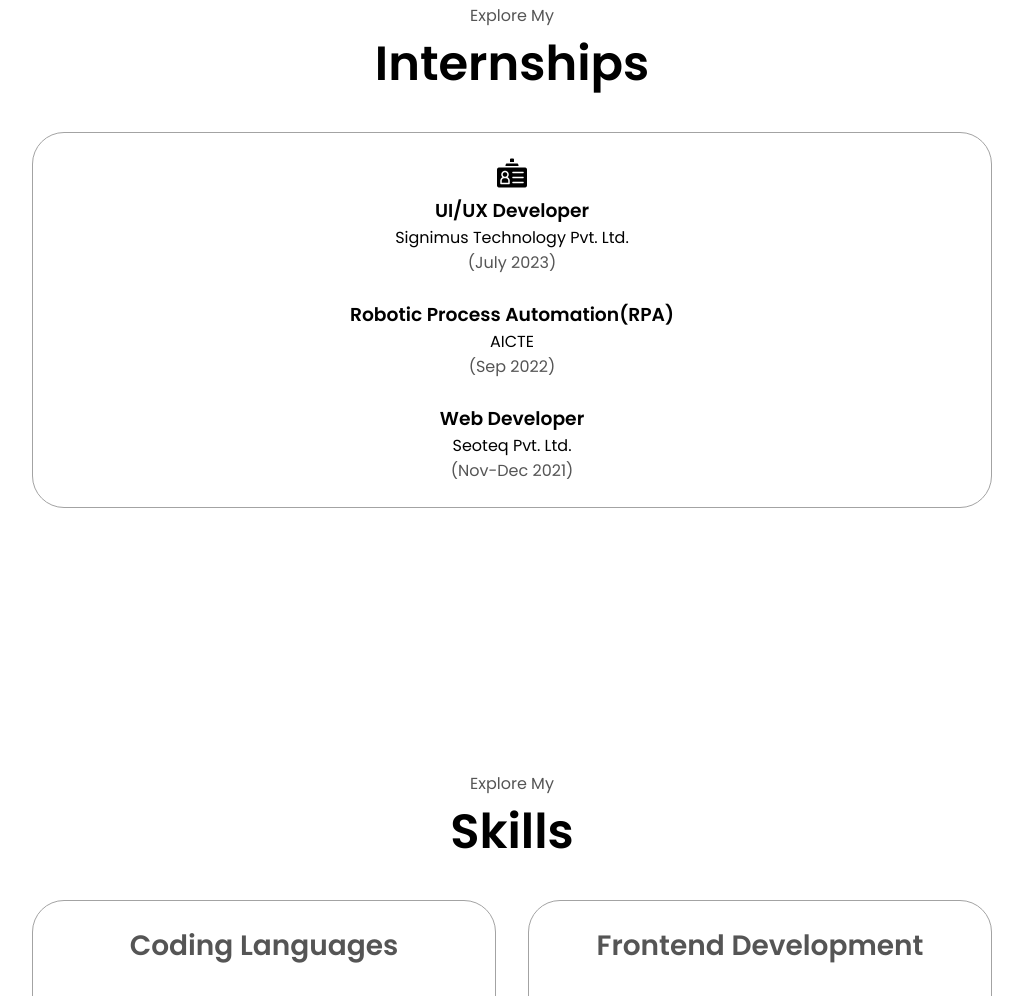
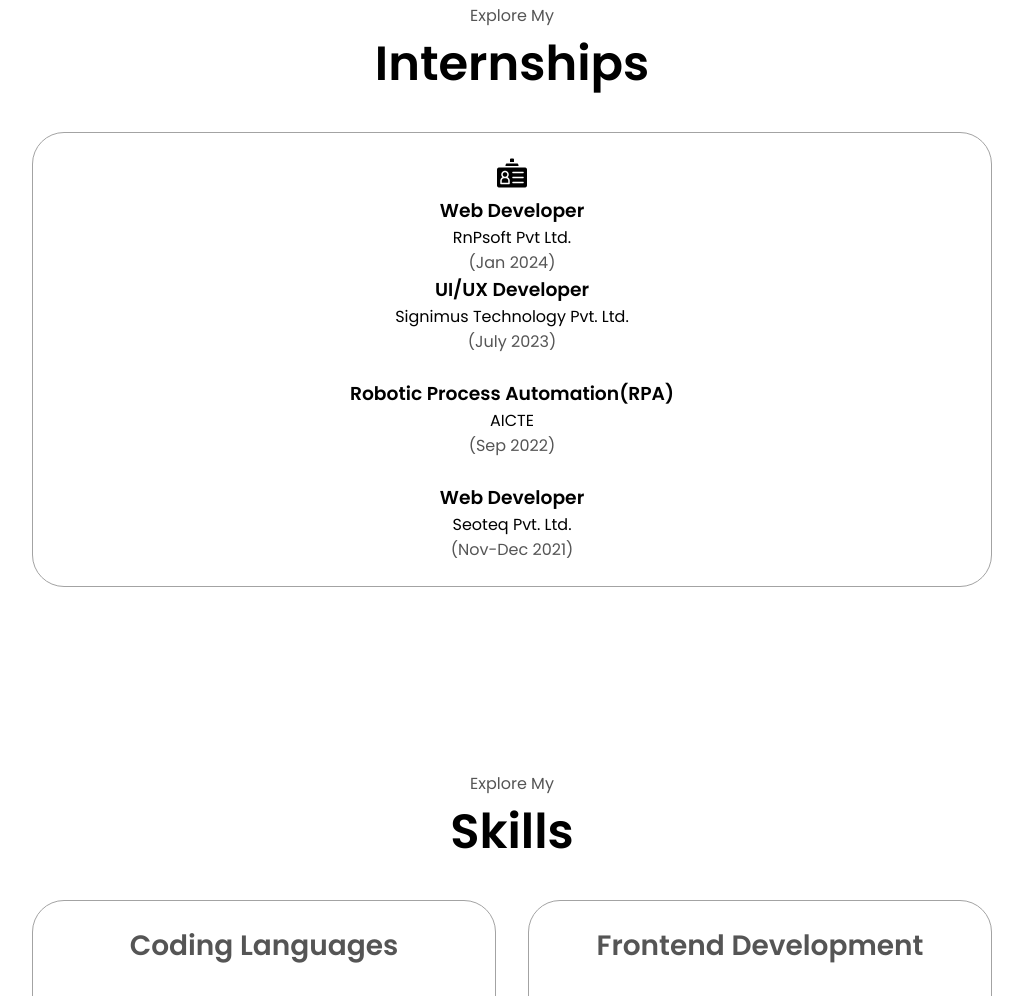
Before and after one commit to praveen889/Portfolio, a plain HTML site: page index.html in a window 1280 px wide. Shown: the part 2574-3570 px from the top of the page, without its empty margins (128-1151 px from the left). Drawn offline with Linux system fonts and the light colour scheme.

Commit message:
Update index.html

```diff
--- a/index.html
+++ b/index.html
@@ -181,6 +181,9 @@
                 class="icon"
               />
               <br>
+            <h3>Web Developer</h3>
+            <p5>RnPsoft Pvt Ltd.</p5>
+            <p>(Jan 2024)</p>
             <h3>UI/UX Developer</h3>
             <p5>Signimus Technology Pvt. Ltd.</p5>
             <p>(July 2023)</p>
```
